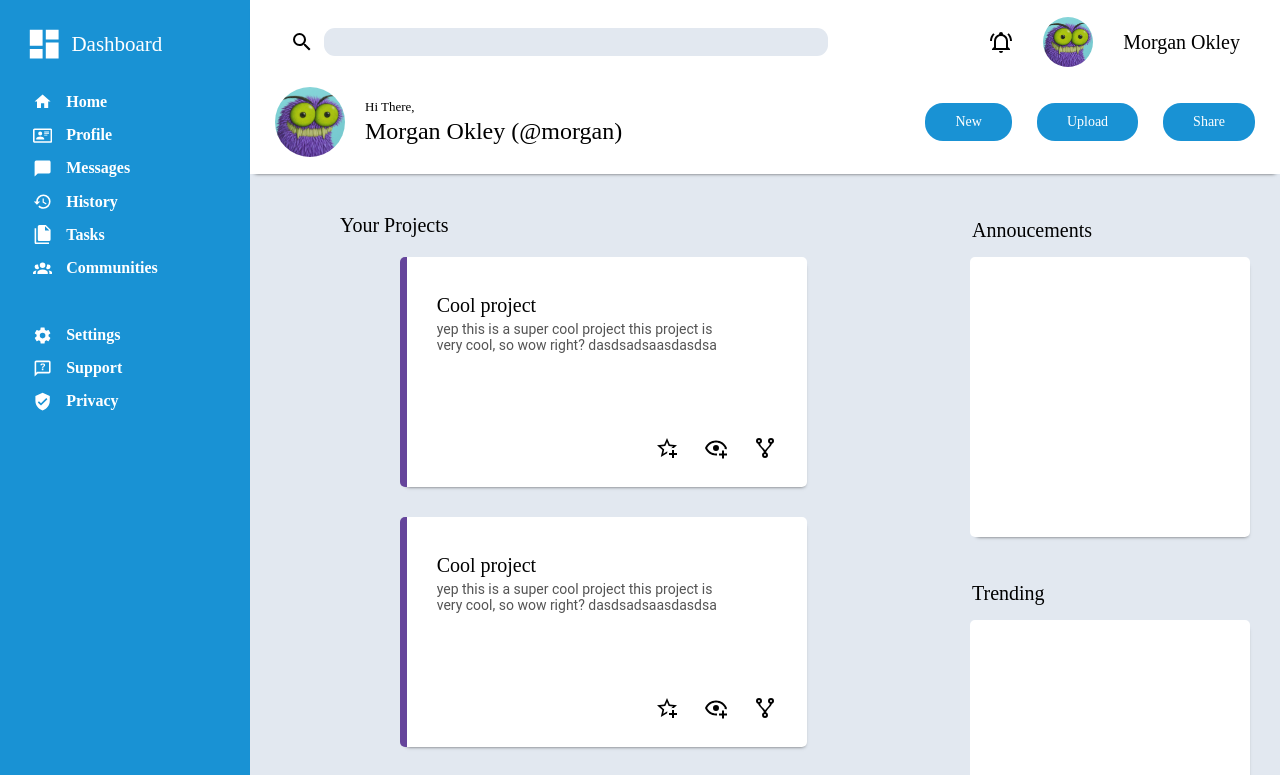
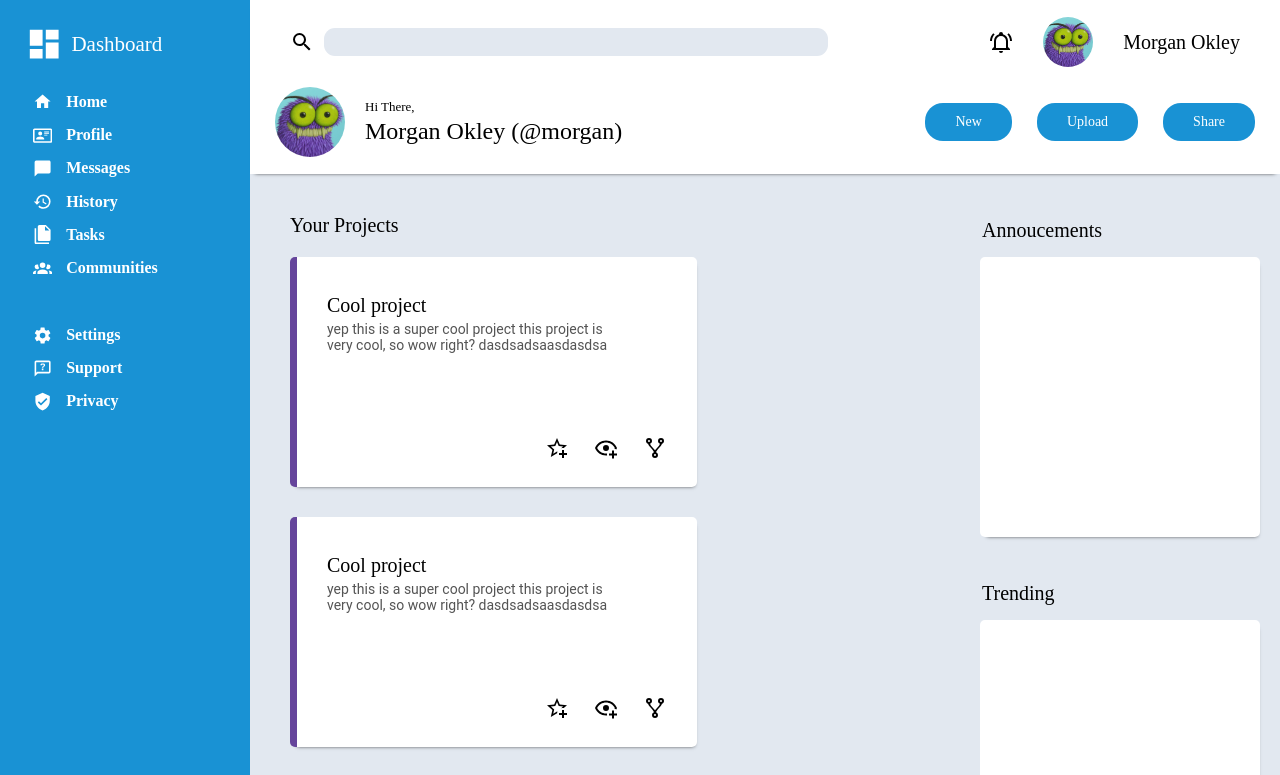
Before and after one commit to ezratweaver/TheOdinProject, a React (Vite) app in the folder IntermediateHTMLAndCSS/fe6-admin-dashboard/: page / in a window 1280 px wide. Shown: the top 775 px of the page. Built offline with nearby package versions, Linux system fonts and the light colour scheme; a web font is replaced by a local one.

Commit message:
Change card container width

```diff
--- a/IntermediateHTMLAndCSS/fe6-admin-dashboard/src/components/Content.jsx
+++ b/IntermediateHTMLAndCSS/fe6-admin-dashboard/src/components/Content.jsx
@@ -13,7 +13,6 @@ const Content = () => {
             fontFamily: "Roboto-Medium",
             fontSize: "20px",
             padding: "40px",
-            paddingInline: "90px",
             paddingBottom: "20px",
             marginRight: 0,
           }}
@@ -24,11 +23,9 @@ const Content = () => {
         <div
           style={{
             display: "flex",
-            justifyContent: "center",
             flexWrap: "wrap",
             gap: "30px",
             paddingLeft: "40px",
-            maxWidth: "87%",
           }}
         >
           <ProjectCard
@@ -69,7 +66,7 @@ const Content = () => {
           display: "flex",
           flexDirection: "column",
           paddingTop: "30px",
-          marginRight: "30px",
+          marginRight: "20px",
           gap: "30px",
         }}
       >
```
